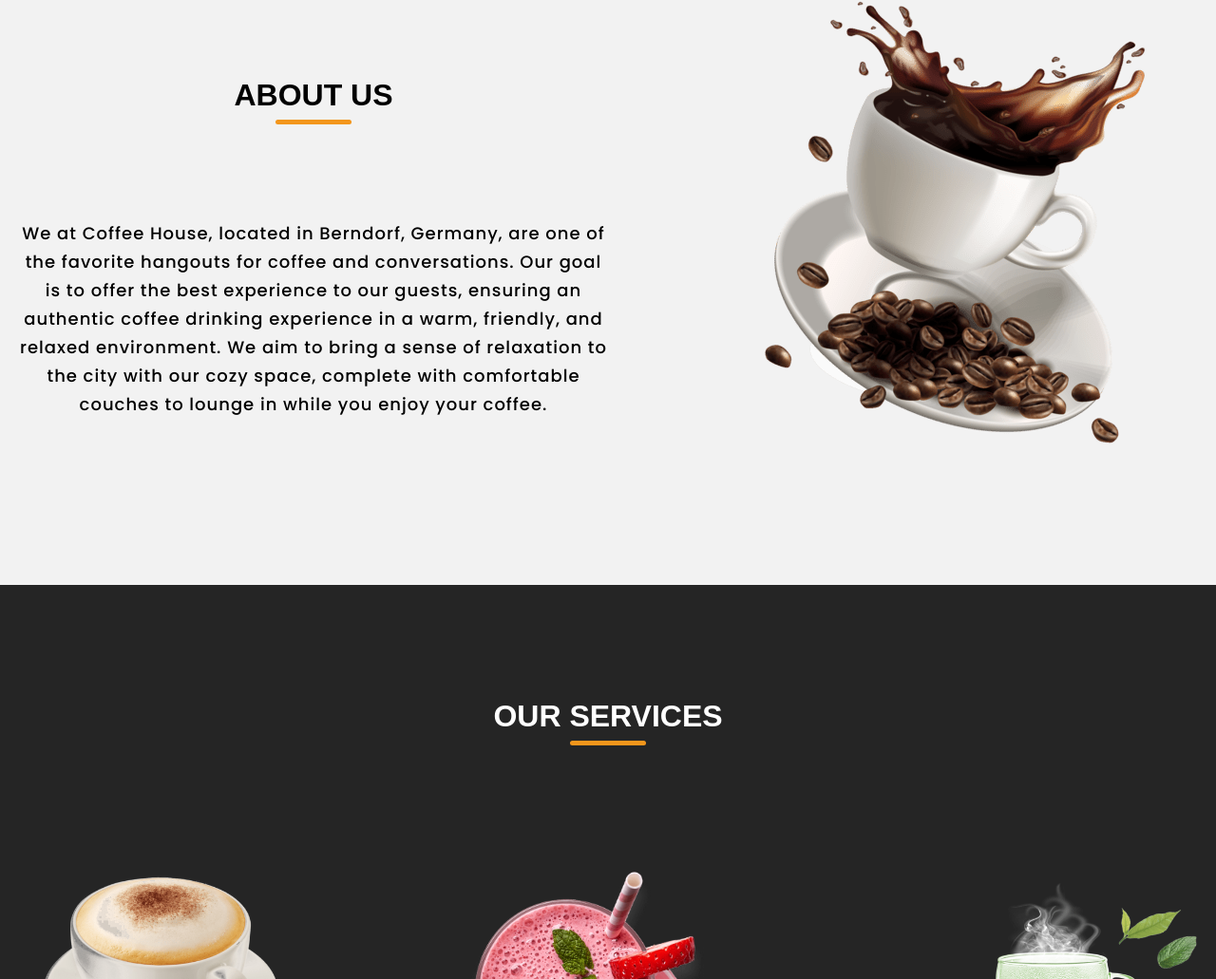
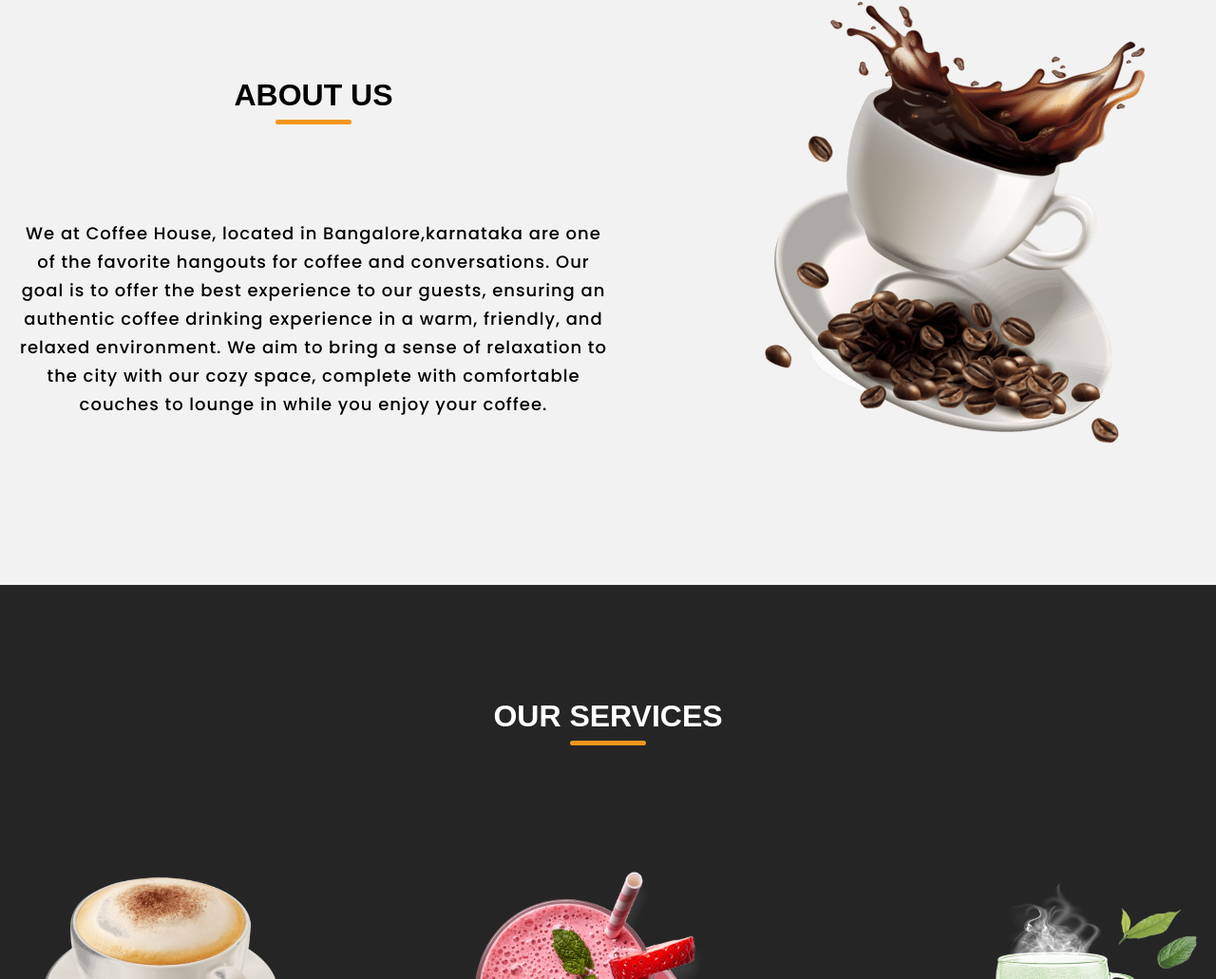
Before and after one commit to supersaif08/coffee-website, a plain HTML site: page index.html in a window 1280 px wide. Shown: the part 893-1924 px from the top of the page at 95% size. Drawn offline with nearby package versions, Linux system fonts and the light colour scheme.

Commit message:
corrected

```diff
--- a/index.html
+++ b/index.html
@@ -73,7 +73,7 @@
           <div class="text_section">
             <h2 class="section_title">About Us</h2>
             <p>
-              We at Coffee House, located in Berndorf, Germany, are one of the
+              We at Coffee House, located in Bangalore,karnataka are one of the
               favorite hangouts for coffee and conversations. Our goal is to
               offer the best experience to our guests, ensuring an authentic
               coffee drinking experience in a warm, friendly, and relaxed
```
